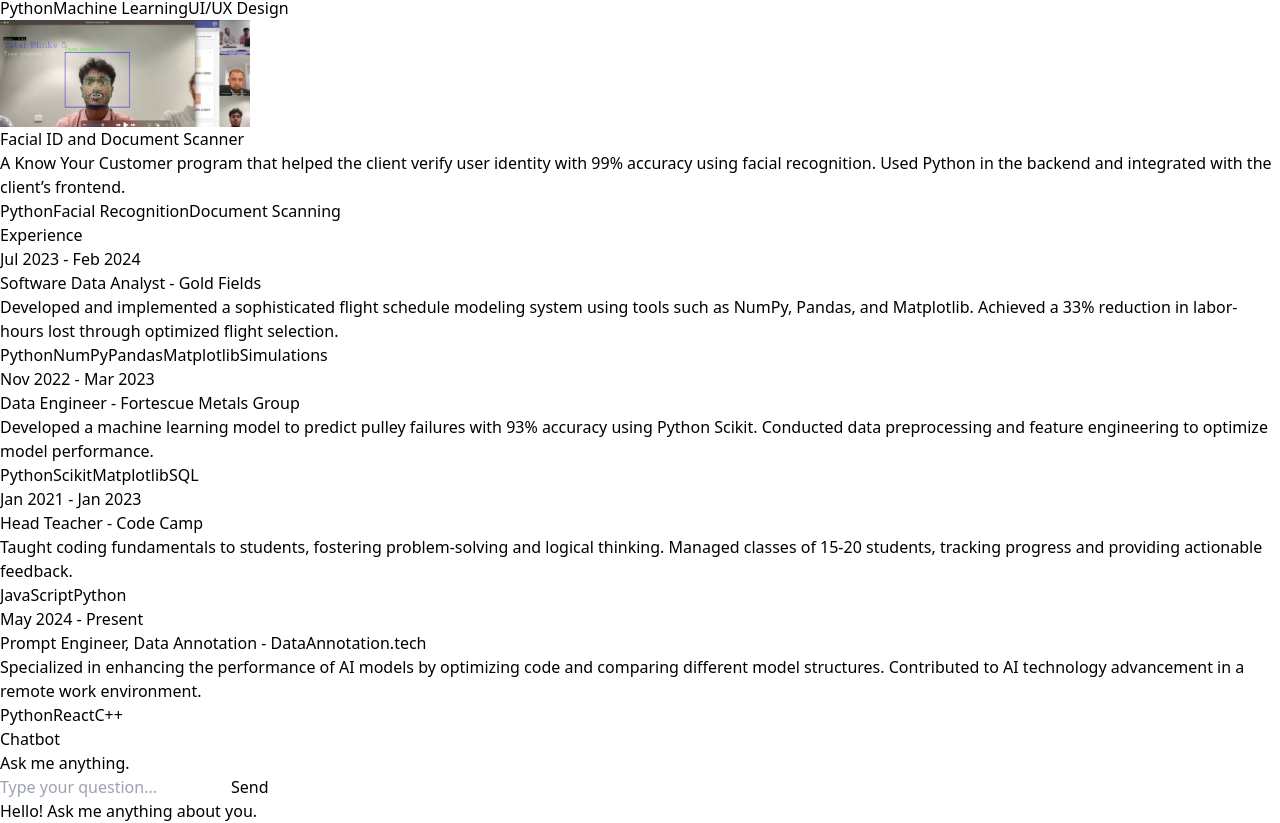
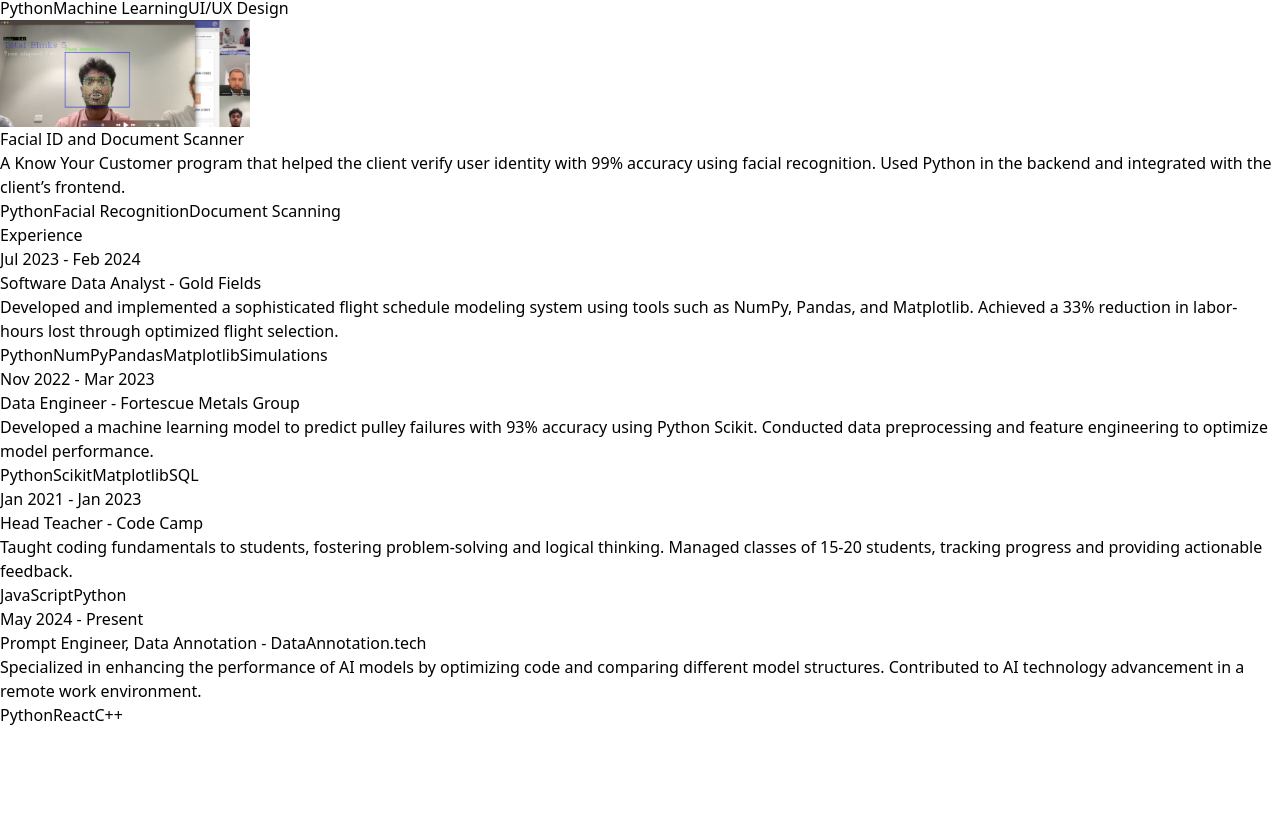
Before and after one commit to AbhinavDevelops/portfolio, a React (Vite) app: page / in a window 1280 px wide. Shown: the part 4245-5068 px from the top of the page. After the commit the page ends 4972 px from the top, so only its background shows below. Built offline with nearby package versions, Linux system fonts and the light colour scheme.

Commit message:
remove chatbot

```diff
--- a/src/App.jsx
+++ b/src/App.jsx
@@ -27,7 +27,7 @@ const App = () => {
 
         <Experience />
 
-        <ChatbotB />
+        {/* <ChatbotB /> */}
 
       </div>
 
```
